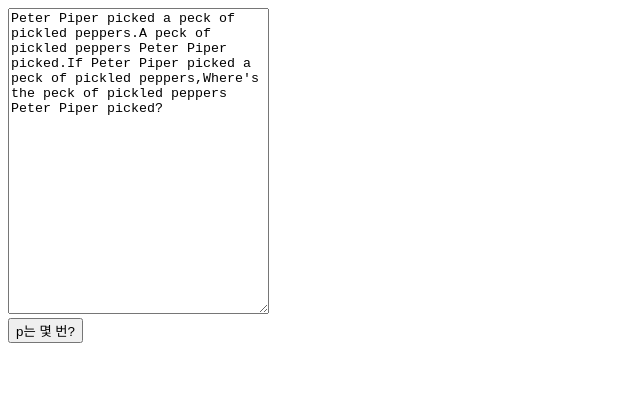
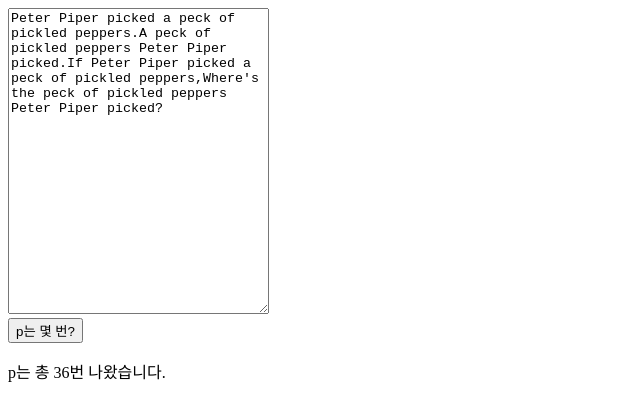
Before and after one commit to sebaek/web20180418, a plain HTML site: page for-1-solution.html in a window 1280 px wide. Both pictures are taken after a click on the button "p는 몇 번?". Shown: the whole page, without its empty margins (0-640 px from the left). Drawn offline with Linux system fonts and the light colour scheme.

Commit message:
for solution

```diff
--- a/for-1-solution.html
+++ b/for-1-solution.html
@@ -1,24 +1,39 @@
 <!DOCTYPE html>
 <html lang="en">
+
 <head>
     <meta charset="UTF-8">
     <meta name="viewport" content="width=device-width, initial-scale=1.0">
     <meta http-equiv="X-UA-Compatible" content="ie=edge">
     <title>Document</title>
 </head>
+
 <body>
-    <textarea id="input1" rows="20" cols="30"></textarea>
+    <textarea id="input1" rows="20" cols="30">Peter Piper picked a peck of pickled peppers.A peck of pickled peppers Peter Piper picked.If Peter Piper picked a peck of pickled peppers,Where's the peck of pickled peppers Peter Piper picked?
+    </textarea>
     <br>
     <button onclick="check();" "button1">p는 몇 번?</button>
     <p id="result"></p>
 
     <script>
-    var text = "Peter Piper picked a peck of pickled peppers.A peck of pickled peppers Peter Piper picked.If Peter Piper picked a peck of pickled peppers,Where's the peck of pickled peppers Peter Piper picked?";
-    document.getElementById("input1").value = text;
-    function check() {
-        //완성해보세요.
-    }
+        function check() {
+            var text = document.getElementById("input1").value;
+            var count = 0;
+            text = text.toLowerCase();
+
+            for (var i = 0; i < text.length; i++) {
+                var c = text.charAt(i);
+                if (c === "p") {
+                    count++;
+                }
+            }
+
+            document.getElementById("result").innerHTML =
+                "p는 총 " + count + "번 나왔습니다.";
+        }
+
 
     </script>
 </body>
+
 </html>
```
